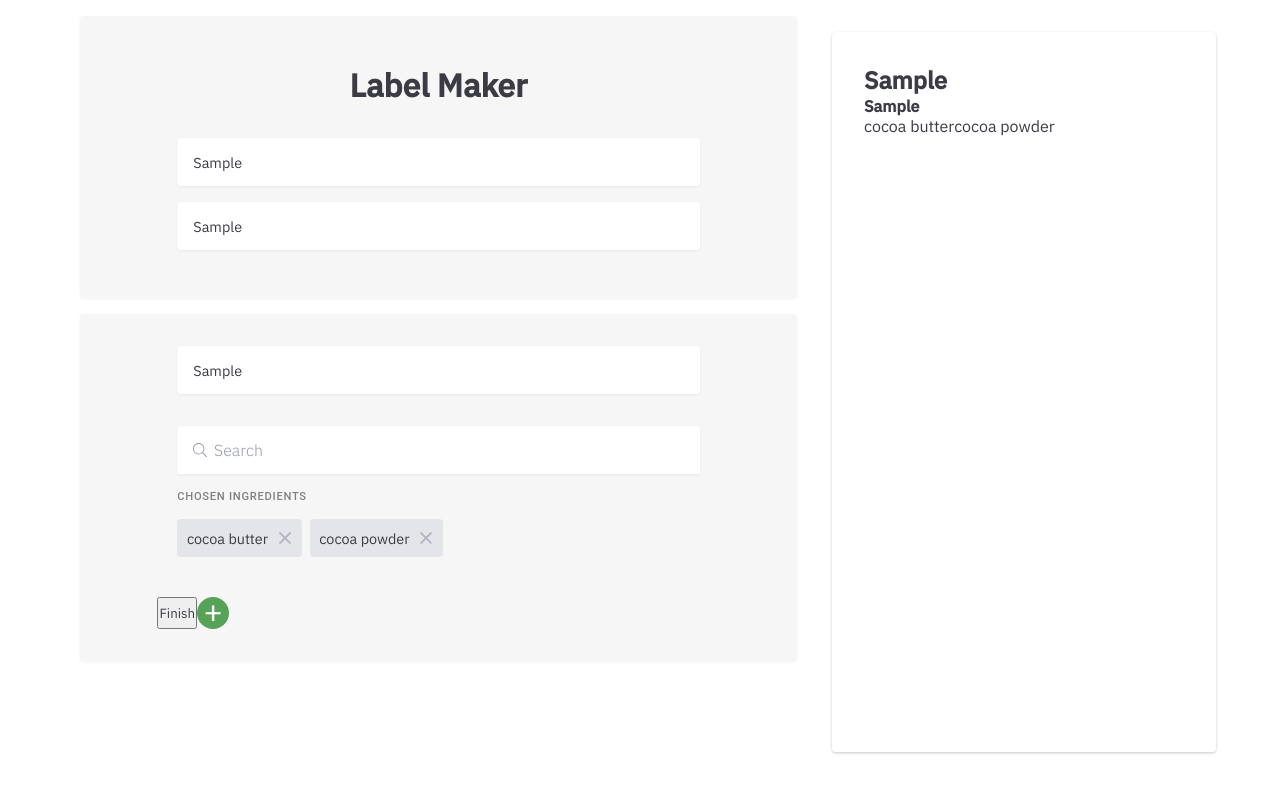
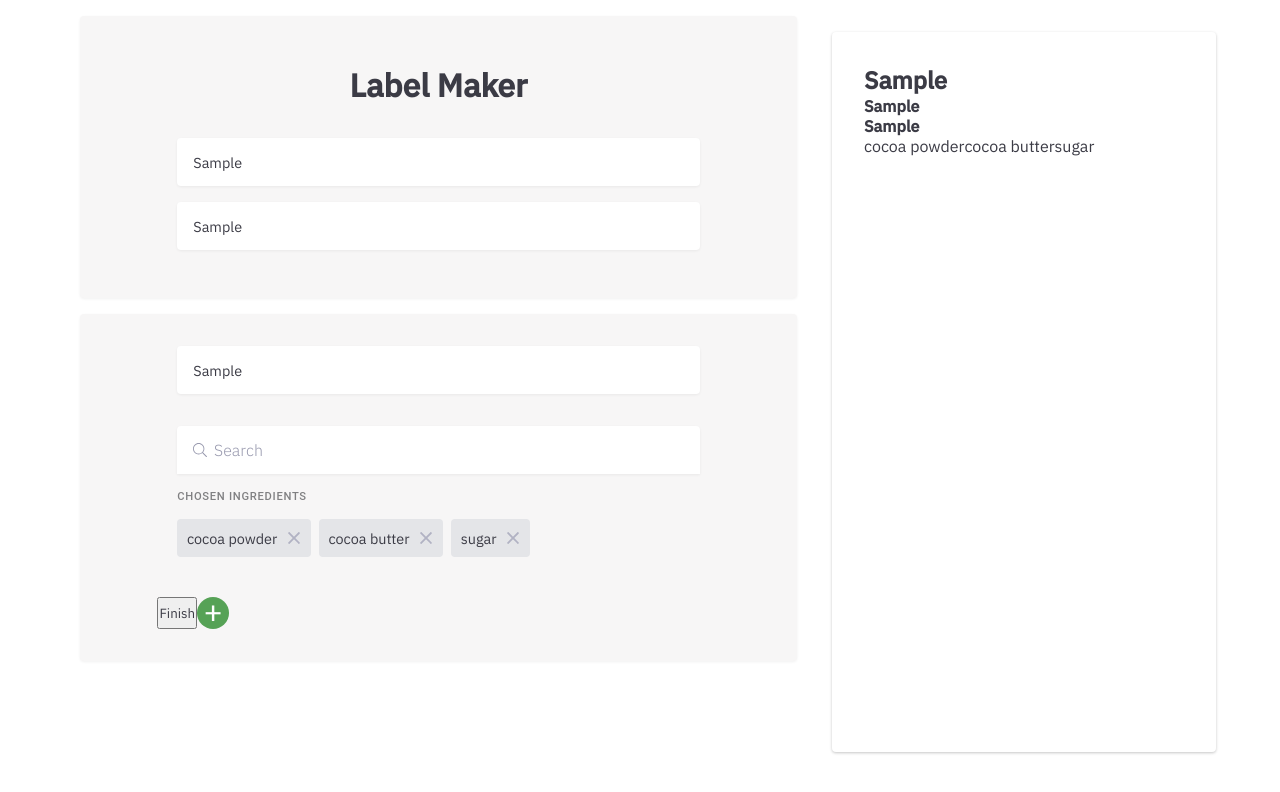
Before and after one commit to antonijak/Label-maker, a React (Create React App) app: page / in a window 1280 px wide. Both pictures are taken after typing "Sample", "Sample", "Sample", "Sample" into the empty fields and a click on the button "Finish". Shown: the top 792 px of the page. Built offline with nearby package versions, Linux system fonts and the light colour scheme; the HTML template or start-up script is replaced by a standard one.

Commit message:
add/adding to ingredients array

```diff
--- a/package.json
+++ b/package.json
@@ -8,7 +8,8 @@
     "react-dom": "^16.8.4",
     "react-router-dom": "^4.3.1",
     "react-scripts": "2.1.5",
-    "react-sortable-hoc": "^1.7.1"
+    "react-sortable-hoc": "^1.7.1",
+    "uuid": "^3.3.2"
   },
   "scripts": {
     "start": "react-scripts start",
--- a/src/App.js
+++ b/src/App.js
@@ -1,58 +1,53 @@
 import React, { Component } from 'react';
 import IngredientsSelector from './components/IngredientsSelector.js';
+import uuid from 'uuid/v4';
 
 import './App.scss';
 import LabelPreview from './components/LabelPreview.js';
 
 class App extends Component {
   state = {
-    parts: [1],
     title: '',
     description: '',
-    ingredients: [{}]
+    ingredients: [{ id: '01', title: '', addedIngredients: [] }],
+    mostUsedIngredients: ['cocoa powder', 'cocoa butter', 'sugar']
   };
 
   handleChange = e => {
     const name = e.target.name;
     const value = e.target.value;
-    if (name === 'parts') {
-      let newArr = [];
-      for (let i = 0; i < value; i++) {
-        newArr.push({ i });
-      }
-      this.setState({ parts: newArr });
-    } else {
     this.setState({ [name]: value });
-    }
   };
 
-  showOnLabelPreview = (e, number, addedIngredients) => {
+  showOnLabelPreview = (e, id, title, addedIngredients) => {
     e.preventDefault();
-    console.log('hello');
-
-    const arr = [...this.state.ingredients];
-    arr[number] = { addedIngredients };
-
     this.setState({
-      ingredients: [...arr]
+      ingredients: [...this.state.ingredients].map(item =>
+        item.id === id ? { id, title, addedIngredients } : item
+      )
     });
   };
 
-  addParts = e => {
+  handleParts = (e, id, value) => {
     e.preventDefault();
-    const addOrRemove = e.target.value;
-    const parts = [...this.state.parts];
-    parts.length > 1 && parts.pop();
-
-    addOrRemove === 'add'
-      ? this.setState({ parts: [...this.state.parts, 1] })
-      : this.setState({ parts: parts });
+    value === 'add'
+      ? this.setState({
+          ingredients: [
+            ...this.state.ingredients,
+            { id: uuid(), title: '', addedIngredients: [] }
+          ]
+        })
+      : this.setState({
+          ingredients: [...this.state.ingredients].filter(
+            item => item.id !== id
+          )
+        });
   };
 
   render() {
     console.log('ingredients', this.state.ingredients);
 
-    let { parts, title, description, ingredients } = this.state;
+    let { title, description, ingredients } = this.state;
     return (
       <div className="App">
         <form className="form">
@@ -81,26 +76,30 @@ class App extends Component {
           </div>
 
           <div className="form__parts">
-            {parts &&
-              parts.map((item, i) => (
+            {ingredients.map((item, i) => (
               <IngredientsSelector
                 key={'item' + i}
-                  parts={parts}
+                ingredients={this.state.ingredients}
                 number={i}
+                id={item.id}
                 handleChange={this.handleChange}
                 addToform={this.addToform}
-                  addParts={this.addParts}
-                  parts={parts}
-                  addedIngredients={this.state.ingredients.addedIngredients}
+                handleParts={this.handleParts}
+                addedIngredients={
+                  item.addedIngredients.length === 0
+                    ? this.state.mostUsedIngredients
+                    : item.addedIngredients
+                }
                 showOnLabelPreview={this.showOnLabelPreview}
+                title={item.title}
               />
             ))}
           </div>
         </form>
         <LabelPreview
-          title={title}
-          description={description}
-          ingredients={ingredients}
+          title={this.state.title}
+          description={this.state.description}
+          ingredients={this.state.ingredients}
         />
       </div>
     );
--- a/src/components/IngredientsSelector.js
+++ b/src/components/IngredientsSelector.js
@@ -1,5 +1,4 @@
 import React, { Component } from 'react';
-import Ingredient from './Ingredient';
 import { arrayMove } from 'react-sortable-hoc';
 import SortableComponent from './SortableComponent';
 import AddIngredient from './AddIngredient';
@@ -66,8 +65,12 @@ class IngredientsSelector extends Component {
     add: false,
     search: ''
   };
+
   componentDidMount = () => {
-    this.setState({ filteredIngredients: this.state.mostUsedIngredients });
+    this.setState({
+      title: this.props.title,
+      addedIngredients: this.props.addedIngredients
+    });
   };
 
   onSortEnd = ({ oldIndex, newIndex }) => {
@@ -140,14 +143,17 @@ class IngredientsSelector extends Component {
     let {
       number,
       addToLabel,
-      addParts,
-      parts,
-      showOnLabelPreview
+      handleParts,
+      showOnLabelPreview,
+      id,
+      ingredients,
+      key
     } = this.props;
     let { title, addedIngredients, add } = this.state;
 
     return (
       <div className="ingredients-selector" onClick={this.hideAdd}>
+        <h1>{key}</h1>
         <input
           value={title}
           name="title"
@@ -187,22 +193,23 @@ class IngredientsSelector extends Component {
         <button
           name="add"
           onClick={e =>
-            this.props.showOnLabelPreview(e, number, addedIngredients)
+            this.props.showOnLabelPreview(
+              e,
+              id,
+              this.state.title,
+              this.state.addedIngredients
+            )
           }
         >
           Finish
         </button>
         <div className="ingredients-selector__button">
           <span className="ingredients-selector__button__add">
-            <button onClick={addParts} value="add">
-              +
-            </button>
+            <button onClick={e => handleParts(e, id, 'add')}>+</button>
           </span>
-          {parts.length > 1 && (
+          {ingredients.length > 1 && (
             <span className="ingredients-selector__button__remove">
-              <button onClick={addParts} value="remove">
-                -
-              </button>
+              <button onClick={e => handleParts(e, id, 'remove')}>-</button>
             </span>
           )}
         </div>
--- a/src/components/LabelPreview.js
+++ b/src/components/LabelPreview.js
@@ -2,32 +2,17 @@ import React from 'react';
 import './LabelPreview.scss';
 
 const LabelPreview = ({ title, description, ingredients }) => {
-  const arr = ingredients[0].addedIngredients;
-  console.log('arr', arr);
-  const arruse = [];
-  arr &&
-    arr.forEach(element => {
-      arruse.push(element);
-    });
-
-  // const arr = Object.keys(ingredients);
-  // const arr2 = arr[0].addedIngredients;
-  // console.log('arr', arr);
-  // console.log(arr[0]);
-  // console.log(arr[0].addedIngredients);
-  console.log('json', JSON.stringify(arr, null, 2));
-
   return (
     <div className="label-preview">
       <h2>{title}</h2>
       <h4>{description}</h4>
-      {ingredients &&
-        ingredients.map(part => (
-          <div>
-            {part.addedIngredients &&
-              part.addedIngredients.map(item => <span>{item}</span>)}
-          </div>
-        ))}
+      {ingredients.map(part => (
+        <div>
+          <h4>{part.title}</h4>
+          {part.addedIngredients &&
+            part.addedIngredients.map(item => <span>{item}</span>)}
+        </div>
+      ))}
     </div>
   );
 };
```
Lines whose indentation alone changed are shown as unchanged.
